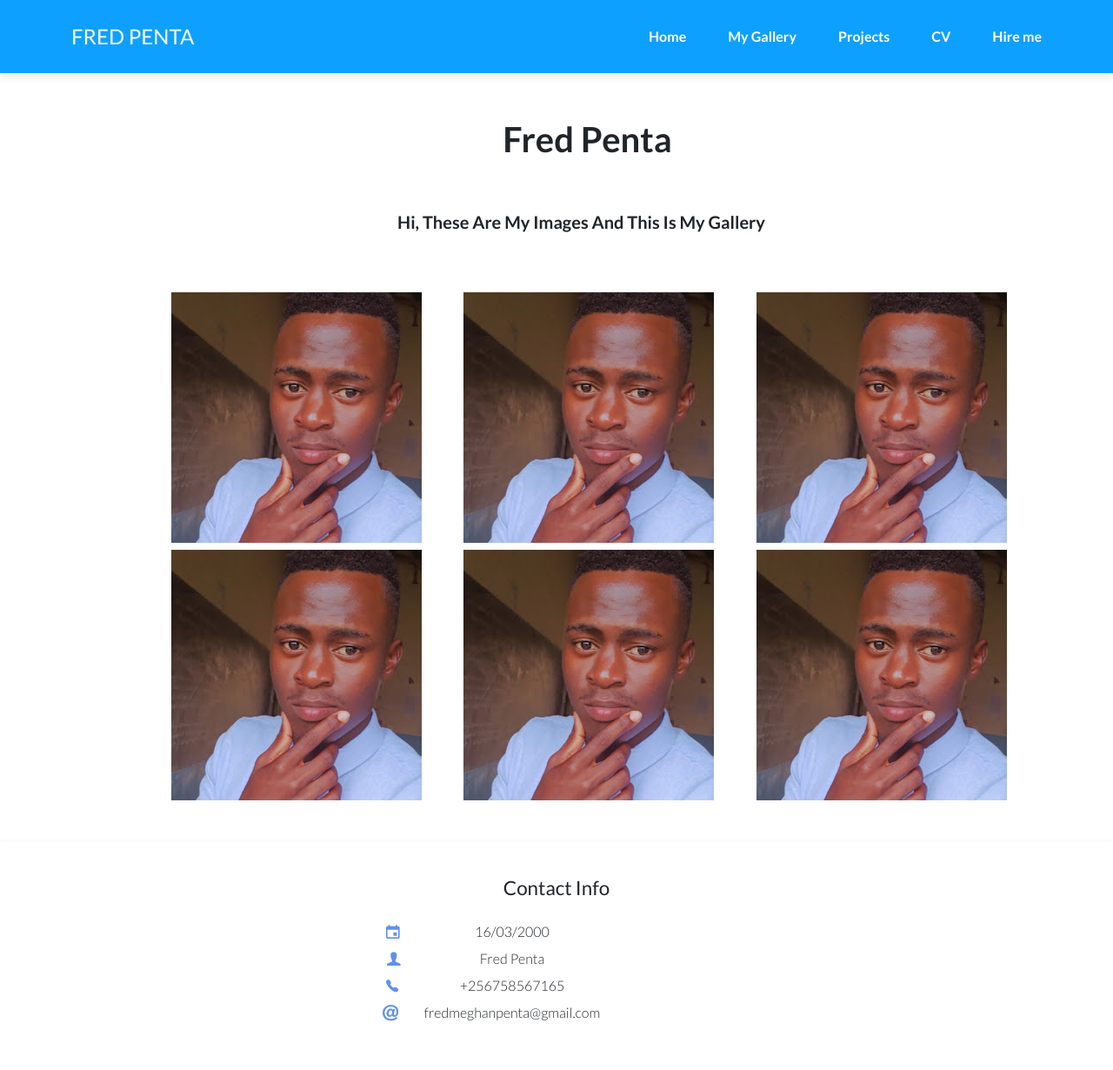
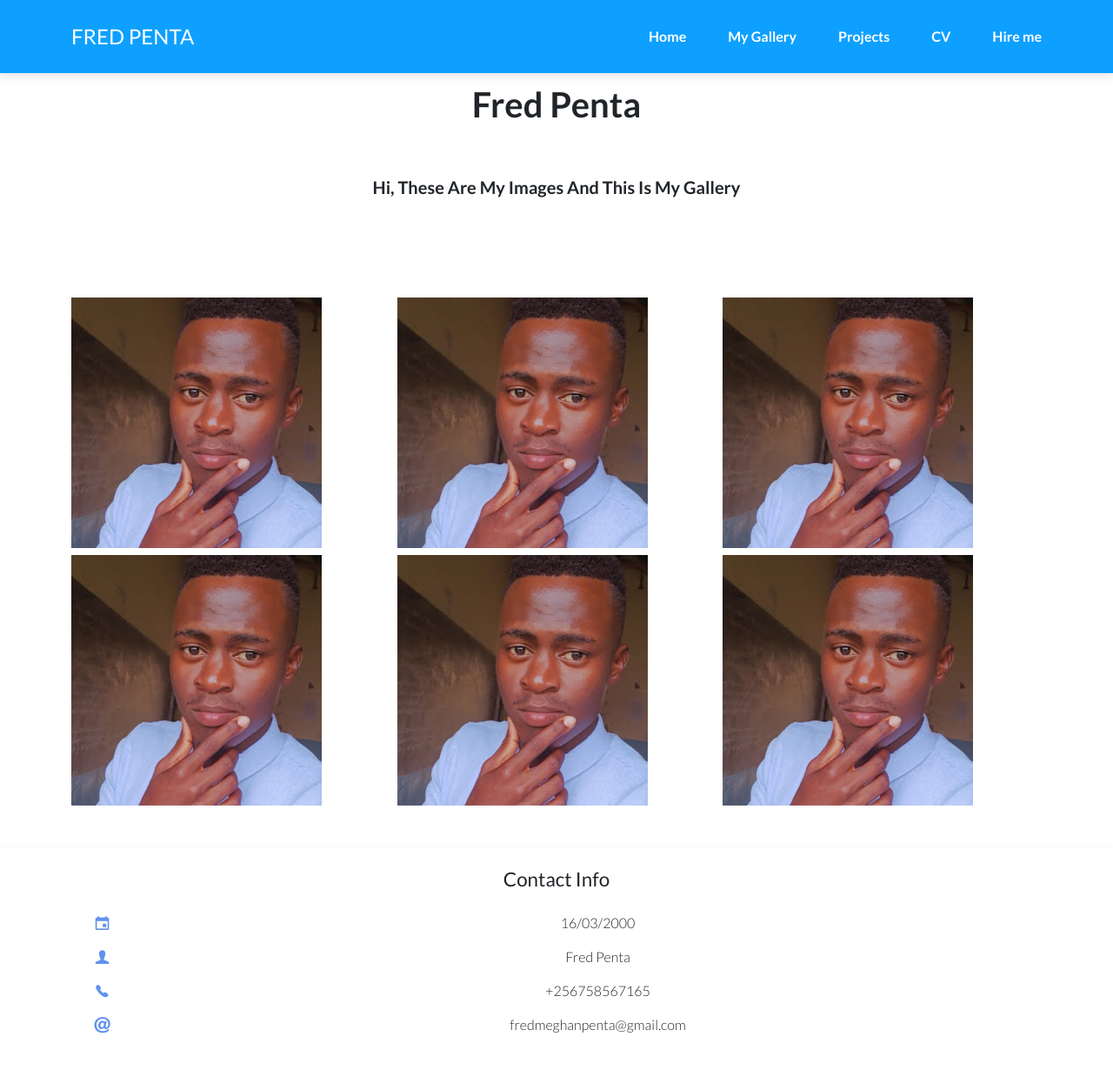
Before and after one commit to FREDPENTA5/Fred-Personal-website, a plain HTML site: page Gallery.html in a window 1280 px wide. Shown: the whole page at 87% size. Drawn offline with Linux system fonts and the light colour scheme; files whose address does not match are found by name.

Commit message:
Updated Pages
- Updated Gallery.html and index.html for better responsiveness and accessibility
- Improved gallery layout using Bootstrap grid system
Added alt attributes to images for accessibility
-Streamlined header and contact info sections
-Removed inline styles for better maintainability

```diff
--- a/Gallery.html
+++ b/Gallery.html
@@ -1,26 +1,59 @@
 <!DOCTYPE html>
-<html>
+<html lang="en">
 
 <head>
     <meta charset="utf-8">
     <meta name="viewport" content="width=device-width, initial-scale=1.0, shrink-to-fit=no">
-    <title>Personal WebSite Fred Mutabazi (Backup 1707770968593)</title>
+    <title>Fred Penta's Gallery</title>
     <link rel="icon" type="image/jpeg" sizes="288x288" href="assets/img/avatars/Fred%20Penta.jpg">
     <link rel="stylesheet" href="assets/bootstrap/css/bootstrap.min.css">
-    <link rel="stylesheet" href="https://fonts.googleapis.com/css?family=Lato:300,400,700&amp;display=swap">
+    <link rel="stylesheet" href="https://fonts.googleapis.com/css?family=Lato:300,400,700&display=swap">
     <link rel="stylesheet" href="assets/fonts/ionicons.min.css">
     <link rel="stylesheet" href="assets/css/Jumbotron-Effect.css">
     <link rel="stylesheet" href="assets/css/Lightbox-Gallery-baguetteBox.min.css">
     <link rel="stylesheet" href="assets/css/pikaday.min.css">
+
+    <script type="application/ld+json">
+        {
+          "@context": "https://schema.org",
+          "@type": "Person",
+          "name": "Fred Penta",
+          "jobTitle": "Singer-Songwriter and Software Engineer",
+          "url": "https://fredpenta5.github.io/Fred-Personal-website/",
+          "sameAs": [
+            "https://www.instagram.com/fredpenta5?igsh=MXF2cDUxODJ3eXhjeQ==",
+            "https://github.com/fredpenta",
+            "https://www.facebook.com/fred.penta.5",
+            "https://www.tiktok.com/@fredpenta?_t=8mx2ZakRNMD&_r=1"
+          ],
+          "worksFor": [
+            {
+              "@type": "Organization",
+              "name": "Penta Records Research Center"
+            },
+            {
+              "@type": "Organization",
+              "name": "Bugema University IT Support"
+            }
+          ],
+          "alumniOf": "Bugema University",
+          "knowsAbout": ["Music", "Software Engineering"]
+        }
+    </script>
 </head>
 
 <body>
     <nav class="navbar navbar-dark navbar-expand-lg fixed-top bg-primary portfolio-navbar">
-        <div class="container"><a class="navbar-brand logo" href="cv.html">FRED PENTA</a><button data-bs-toggle="collapse" class="navbar-toggler" data-bs-target="#navbarNav"><span class="visually-hidden">Toggle navigation</span><span class="navbar-toggler-icon"></span></button>
+        <div class="container">
+            <a class="navbar-brand logo" href="cv.html">FRED PENTA</a>
+            <button data-bs-toggle="collapse" class="navbar-toggler" data-bs-target="#navbarNav">
+                <span class="visually-hidden">Toggle navigation</span>
+                <span class="navbar-toggler-icon"></span>
+            </button>
             <div class="collapse navbar-collapse" id="navbarNav">
                 <ul class="navbar-nav ms-auto">
-                    <li class="nav-item item"><a class="nav-link active" href="index.html">Home</a></li>
-                    <li class="nav-item"><a class="nav-link text-capitalize active" href="Gallery.html">my gallery</a></li>
+                    <li class="nav-item item"><a class="nav-link" href="index.html">Home</a></li>
+                    <li class="nav-item"><a class="nav-link text-capitalize active" href="Gallery.html">My Gallery</a></li>
                     <li class="nav-item item"><a class="nav-link" href="project-page.html">Projects</a></li>
                     <li class="nav-item item"><a class="nav-link" href="cv.html">CV</a></li>
                     <li class="nav-item item"><a class="nav-link" href="hire-me.html">Hire me</a></li>
@@ -28,49 +61,53 @@
             </div>
         </div>
     </nav>
-    <section class="fw-semibold text-center py-4 py-xl-5" style="padding-top: 0px;padding-bottom: 0px;margin-top: 88px;margin-bottom: 0px;">
-        <div class="container fw-semibold text-center">
-            <div class="row fw-semibold text-center mb-5">
-                <div class="col-md-8 col-xl-6 fw-semibold text-center mx-auto">
-                    <h1 class="text-capitalize fw-semibold text-center" style="margin-left: 71px;">Fred penta</h1>
+
+    <section class="fw-semibold text-center py-4 py-xl-5 mt-5">
+        <div class="container">
+            <div class="row mb-5">
+                <div class="col-md-8 col-xl-6 mx-auto">
+                    <h1 class="text-capitalize fw-semibold">Fred Penta</h1>
                 </div>
             </div>
+            <p class="text-capitalize fs-5">Hi, These are my images and this is my gallery</p>
         </div>
-        <p class="text-capitalize fs-5 text-center" style="margin-left: 57px;">Hi, These are my Images And this is my gallery</p>
     </section>
-    <div>
+
     <section class="py-4 py-xl-5">
         <div class="container">
-                <div class="row gx-2 gy-2 row-cols-1 row-cols-md-2 row-cols-xl-3" data-bss-baguettebox="" style="margin-left: 18px;padding-left: 93px;margin-top: -64px;padding-top: 10px;">
-                    <div class="col"><a href="https://cdn.bootstrapstudio.io/placeholders/1400x800.png"><img class="img-fluid" src="assets/img/avatars/Fred%20Penta.jpg"></a></div>
-                    <div class="col"><a href="https://cdn.bootstrapstudio.io/placeholders/1400x800.png"><img class="img-fluid" src="assets/img/avatars/Fred%20Penta.jpg"></a></div>
-                    <div class="col"><a href="https://cdn.bootstrapstudio.io/placeholders/1400x800.png"><img class="img-fluid" src="assets/img/avatars/Fred%20Penta.jpg"></a></div>
-                    <div class="col"><a href="https://cdn.bootstrapstudio.io/placeholders/1400x800.png"><img class="img-fluid" src="assets/img/avatars/Fred%20Penta.jpg"></a></div>
-                    <div class="col"><a href="https://cdn.bootstrapstudio.io/placeholders/1400x800.png"><img class="img-fluid" src="assets/img/avatars/Fred%20Penta.jpg"></a></div>
-                    <div class="col"><a href="https://cdn.bootstrapstudio.io/placeholders/1400x800.png"><img class="img-fluid" src="assets/img/avatars/Fred%20Penta.jpg"></a></div>
+            <div class="row gx-2 gy-2 row-cols-1 row-cols-md-2 row-cols-xl-3" data-bss-baguettebox>
+                <div class="col"><a href="https://cdn.bootstrapstudio.io/placeholders/1400x800.png"><img class="img-fluid" src="assets/img/avatars/Fred%20Penta.jpg" alt="Fred Penta"></a></div>
+                <div class="col"><a href="https://cdn.bootstrapstudio.io/placeholders/1400x800.png"><img class="img-fluid" src="assets/img/avatars/Fred%20Penta.jpg" alt="Fred Penta"></a></div>
+                <div class="col"><a href="https://cdn.bootstrapstudio.io/placeholders/1400x800.png"><img class="img-fluid" src="assets/img/avatars/Fred%20Penta.jpg" alt="Fred Penta"></a></div>
+                <div class="col"><a href="https://cdn.bootstrapstudio.io/placeholders/1400x800.png"><img class="img-fluid" src="assets/img/avatars/Fred%20Penta.jpg" alt="Fred Penta"></a></div>
+                <div class="col"><a href="https://cdn.bootstrapstudio.io/placeholders/1400x800.png"><img class="img-fluid" src="assets/img/avatars/Fred%20Penta.jpg" alt="Fred Penta"></a></div>
+                <div class="col"><a href="https://cdn.bootstrapstudio.io/placeholders/1400x800.png"><img class="img-fluid" src="assets/img/avatars/Fred%20Penta.jpg" alt="Fred Penta"></a></div>
             </div>
         </div>
     </section>
+
+    <section class="text-center contact-info portfolio-info-card py-4">
+        <div class="container">
+            <h2>Contact Info</h2>
+            <div class="row mb-2">
+                <div class="col-1"><i class="icon ion-android-calendar icon"></i></div>
+                <div class="col-11"><span>16/03/2000</span></div>
             </div>
-    <div class="text-center contact-info portfolio-info-card">
-        <h2>Contact Info</h2>
-        <div class="row">
-            <div class="col-1"><i class="icon ion-android-calendar icon" style="margin-left: 404px;"></i></div>
-            <div class="col-9"><span>16/03/2000</span></div>
+            <div class="row mb-2">
+                <div class="col-1"><i class="icon ion-person icon"></i></div>
+                <div class="col-11"><span>Fred Penta</span></div>
             </div>
-        <div class="row">
-            <div class="col-1"><i class="icon ion-person icon" style="padding-right: 0px;margin-left: 405px;"></i></div>
-            <div class="col-9"><span>Fred Penta</span></div>
+            <div class="row mb-2">
+                <div class="col-1"><i class="icon ion-ios-telephone icon"></i></div>
+                <div class="col-11"><span>+256758567165</span></div>
             </div>
-        <div class="row">
-            <div class="col-1"><i class="icon ion-ios-telephone icon" style="margin-left: 404px;"></i></div>
-            <div class="col-9"><span>+256758567165</span></div>
-        </div>
-        <div class="row">
-            <div class="col-1"><i class="icon ion-at icon" style="margin-left: 400px;"></i></div>
-            <div class="col-9"><span>fredmeghanpenta@gmail.com</span></div>
+            <div class="row mb-2">
+                <div class="col-1"><i class="icon ion-at icon"></i></div>
+                <div class="col-11"><span>fredmeghanpenta@gmail.com</span></div>
             </div>
         </div>
+    </section>
+
     <script src="assets/bootstrap/js/bootstrap.min.js"></script>
     <script src="assets/js/Lightbox-Gallery-baguetteBox.min.js"></script>
     <script src="assets/js/Lightbox-Gallery.js"></script>
```
Also changed, not shown: contact.html (+28 -0 lines), cv.html (+29 -0 lines), hire-me.html (+29 -0 lines), index.html (+44 -14 lines), project-page.html (+29 -0 lines). Lines whose indentation alone changed are shown as unchanged.
